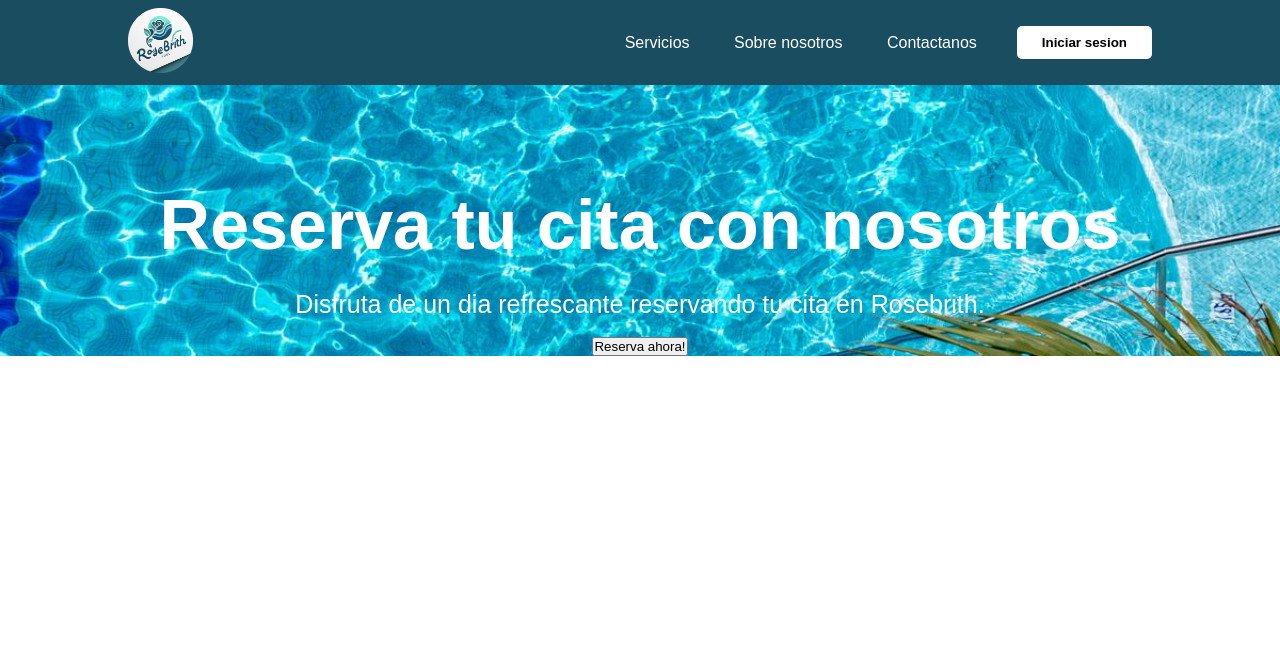
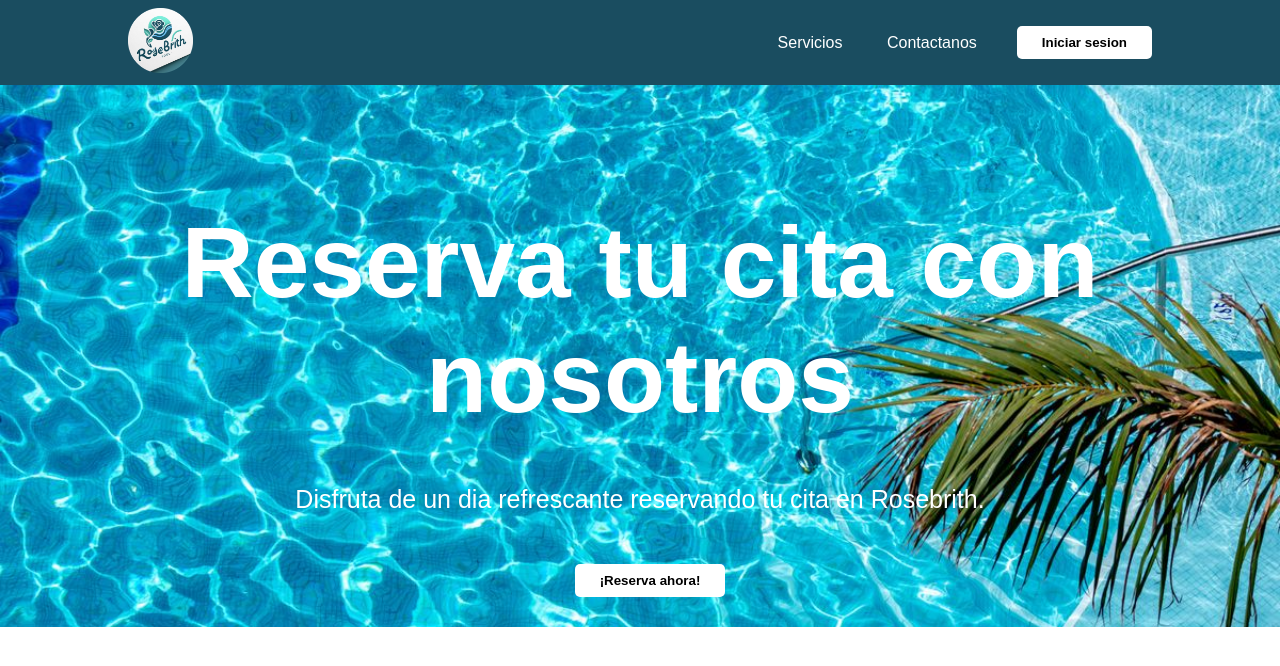
Before and after one commit to SteinRZ/Project_RosebrithSoftware, a PHP site: page /html/main.html in a window 1280 px wide. Shown: the top 666 px of the page. Run offline with PHP 8.4, Linux system fonts and the light colour scheme.

Commit message:
U 07-11-23 | Creacion de carpetas y cambios main

```diff
--- a/style.css
+++ b/css/style.css
@@ -1,4 +1,4 @@
-/* ELEMENTO */
+/* ESTILOS DEL DOCUMENTO */
 * {
 	margin: 0;
 	padding: 0;
@@ -10,21 +10,7 @@ body {
 	background: white;
 }
 
-h1 {
-  font-family: 'Arial';
-  padding-top: 100px;
-  font-size: 70px;
-}
-
-p {
-  font-family: 'Montserrat', sans-serif;;
-  padding-top: 25px;
-  font-size: 25px;
-}
-
-/* ID */
-
-/* CLASES */
+/* ESTILOS DEL NAVBAR */
 .navbar {
   background: #1a4d60;
   display: flex;
@@ -34,18 +20,18 @@ p {
   padding: 5px 10%;
 }
 
-.navbar .logo{
+.navbar .icon{
   cursor: pointer;
   margin-right: auto;
 }
 
-.navbar .logo img{
+.navbar .icon img{
   height: 65px;
   width: auto;
   transition: all 0.3s;
 }
 
-.navbar .logo img:hover{
+.navbar .icon img:hover{
   transform: scale(1.2);
 }
 
@@ -72,7 +58,7 @@ p {
   color: #54a4e4;
 }
 
-.navbar .btn button{
+.navbar .button button{
   margin-left: 20px;
   font-weight: 700;
   color: black;
@@ -81,18 +67,61 @@ p {
   border: none;
   border-radius: 5px;
   cursor: pointer;
-  transition: all 0.3s ease 0s;
+  transition: all 0.2s ease 0s;
 }
 
-.navbar .btn button:hover{
+.navbar .button button:hover{
   color: #54a4e4;
   transform: scale(1.1);
 }
 
-.seccion_reserva{
+/* ESTILOS DE MAIN */
+.content{
   color: white;
-  background-image: url('image/bg_seccion_reserva.jpeg');
+  background-image: url('../image/bg_seccion_reserva.jpeg');
   background-size: cover;
   background-attachment: fixed;
   text-align: center;
 }
+
+.content_titulo {
+  font-family: 'Arial';
+  padding-top: 120px;
+  padding-bottom: 30px;
+  padding-left: 30px;
+  padding-right: 30px;
+  font-size: 50px;
+}
+
+.content_text{
+  padding-top: 20px;
+  padding-bottom: 30px;
+  font-size: 25px;
+}
+
+.content_button {
+  padding-top: 20px;
+  padding-bottom: 30px;
+}
+
+.btn {
+  margin-left: 20px;
+  font-weight: 700;
+  color: black;
+  padding: 9px 25px;
+  background: white;
+  border: none;
+  border-radius: 5px;
+  cursor: pointer;
+  transition: all 0.2s ease 0s;
+}
+
+.btn:hover {
+  color: #54a4e4;
+  transform: scale(1.1);
+}
+
+/* ESTILOS DE SERVICES */
+/* ESTILOS DE CONTACT_US */
+/* ESTILOS DE LOGIN */
+/* ESTILOS DE RESERVE */
--- /dev/null
+++ b/html/main.html
@@ -0,0 +1,44 @@
+<!DOCTYPE html>
+<html lang="en">
+<head>
+    <meta charset="UTF-8">
+    <meta name="viewport" content="width=device-width, initial-scale=1.0">
+    <title>Rosebrith | Inicio</title>
+    <link rel="icon" href="../image/main_icon.png">
+    <link rel="stylesheet" href="../css/style.css">
+</head>
+<body>
+    <header class="navbar">
+        <div class="icon">
+            <a href="main.html"><img src="../image/main_icon.png" alt="Rosebrith" title="Inicio"></a>
+        </div>
+        <nav>
+           <ul class="nav-links">
+                <li><a href="services.html">Servicios</a></li>
+                <li><a href="contact_us.html">Contactanos</a></li>
+           </ul>
+        </nav>
+        <a class="button" href="login.html"><button>Iniciar sesion</button></a>
+    </header>
+
+    <div class="content" id="content">
+        <div class="content_titulo">
+            <h1>Reserva tu cita con nosotros</h1>
+        </div>
+        <div class="content_text">
+            <p>Disfruta de un dia refrescante reservando tu cita en Rosebrith.</p>
+        </div>
+        <div class="content_button">
+            <a href="reserve.html"><button class="btn" id="btn_reserva">¡Reserva ahora!</button></a>
+        </div>
+    </div>
+
+    <div class="gallery" id="gallery">
+        <!--EN ESTA PARTE SE MUESTRA UNA GALERIA DE IMAGENES DE LA ALBERCA Y DEL SALON-->
+    </div>
+
+    <div class="service">
+        <!--EN ESTA PARTE SE MUESTRA LOS SERVICIOS Y HORARIOS-->
+    </div>
+</body>
+</html>
--- a/main.html
+++ /dev/null
@@ -1,34 +0,0 @@
-<!DOCTYPE html>
-<html lang="en">
-<head>
-    <meta charset="UTF-8">
-    <meta name="viewport" content="width=device-width, initial-scale=1.0">
-    <title>Rosebrith</title>
-    <link rel="icon" href="image/main_icon.png">
-    <link rel="stylesheet" href="style.css">
-</head>
-<body>
-    <header class="navbar">
-        <div class="logo">
-            <img src="image/main_icon.png" alt="Rosebrith">
-        </div>
-        <nav>
-           <ul class="nav-links">
-                <li><a href="#">Servicios</a></li>
-                <li><a href="#">Sobre nosotros</a></li>
-                <li><a href="#">Contactanos</a></li>
-           </ul>
-        </nav>
-        <a class="btn" href="#"><button>Iniciar sesion</button></a>
-    </header>
-
-    <div class="content" id="content">
-        <div class="seccion_reserva" id="seccion_reserva">
-            <h1>Reserva tu cita con nosotros</h1>
-            <p>Disfruta de un dia refrescante reservando tu cita en Rosebrith.</p>
-            <br>
-            <button class="btn" id="btn_reserva">Reserva ahora!</button>
-        </div>
-    </div>
-</body>
-</html>
```
Also changed, not shown: html/contact_us.html (added, +24 -0 lines), html/login.html (added, +24 -0 lines), html/reserve.html (added, +24 -0 lines), html/services.html (added, +24 -0 lines), js/script.js (added).
